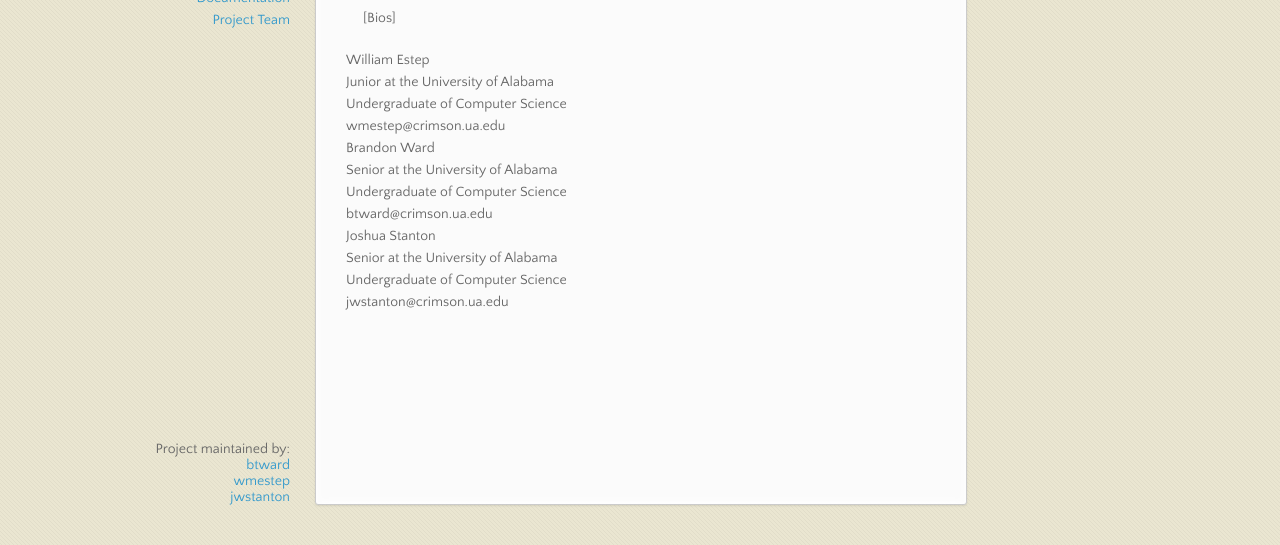
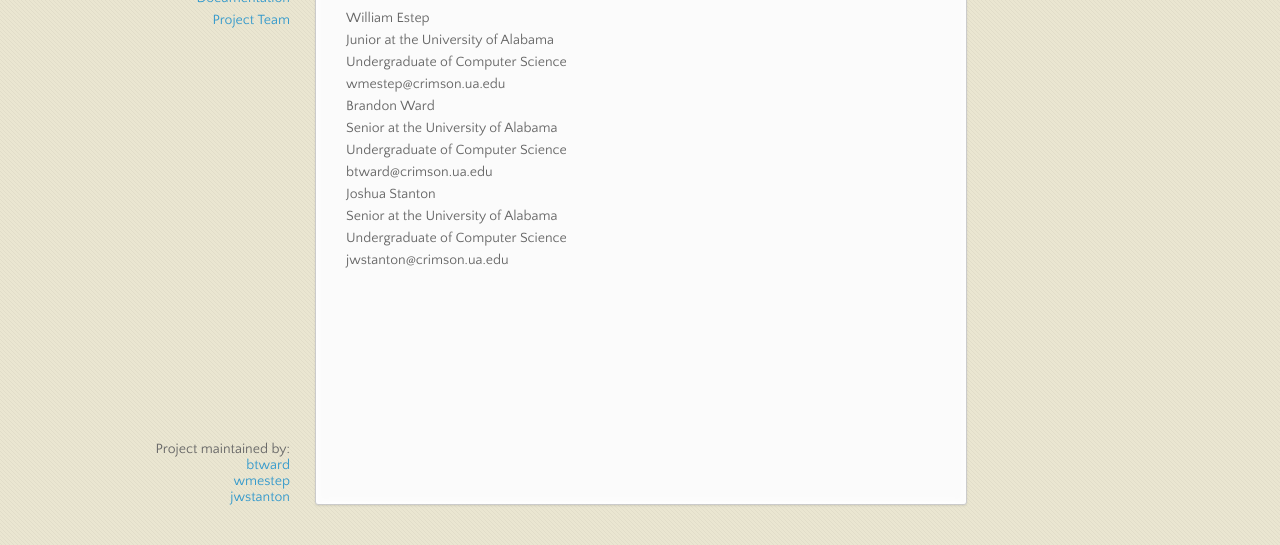
Before and after one commit to btward/The_Real_Chimera, a plain HTML site: page team.html in a window 1280 px wide. Shown: the part 255-800 px from the top of the page. Drawn offline with nearby package versions, Linux system fonts and the light colour scheme.

Commit message:
Update team.html

```diff
--- a/team.html
+++ b/team.html
@@ -46,8 +46,8 @@
         <h1>
 <a id="documentation" class="anchor" href="#documentation" aria-hidden="true"><span class="octicon octicon-link"></span></a>Project Team</h1>
 
-<p>&nbsp;&nbsp;&nbsp;&nbsp;&nbsp;[Bios]
-    <div>
+<p>
+
         <block>William Estep <br>
         Junior at the University of Alabama <br>
         Undergraduate of Computer Science <br>
@@ -62,7 +62,7 @@
         Senior at the University of Alabama<br>
         Undergraduate of Computer Science<br>
         jwstanton@crimson.ua.edu</block>
-    </div></p>
+    </p>
       </section>
       <footer>
         <p>Project maintained by: </br>
```
